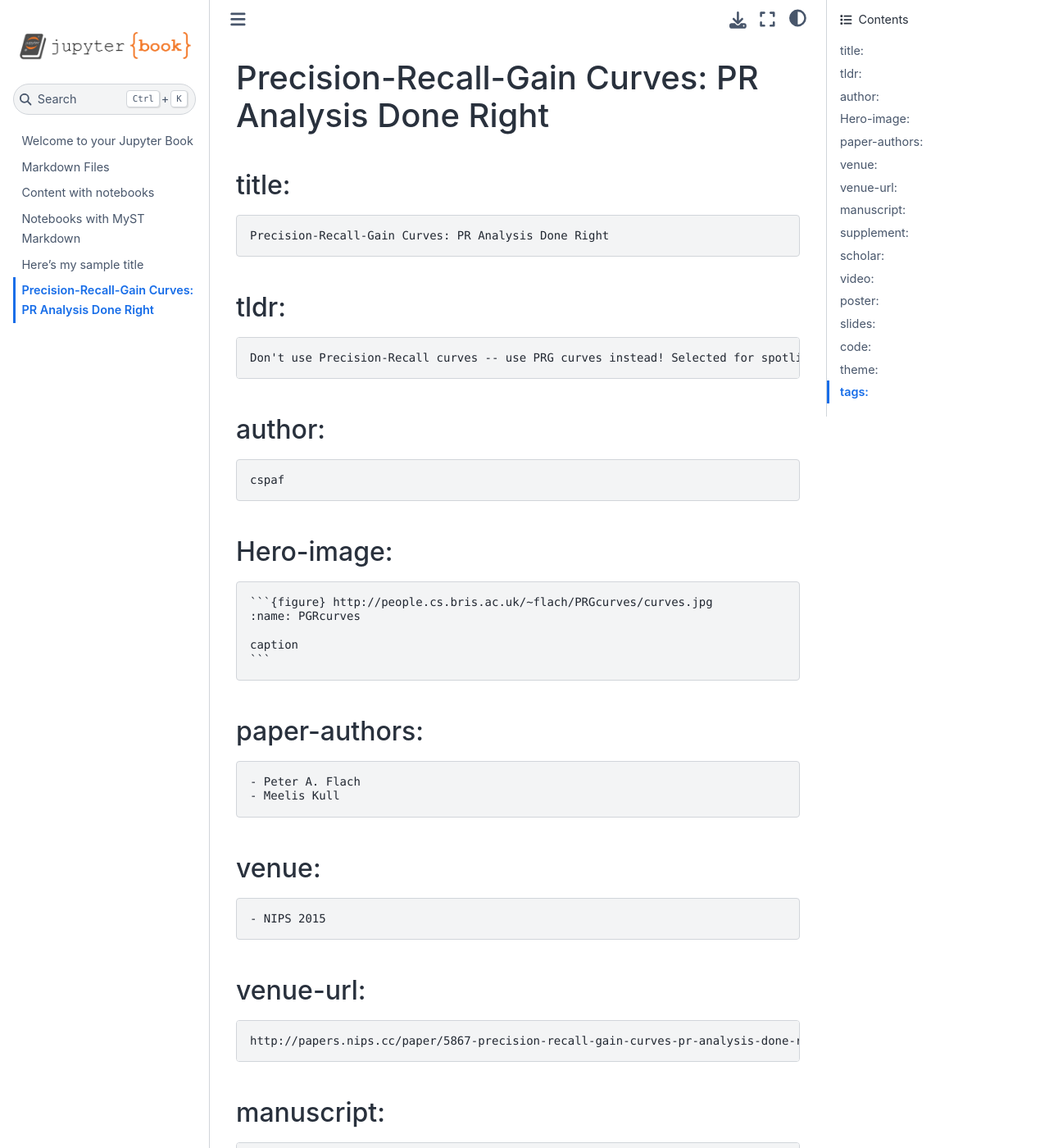
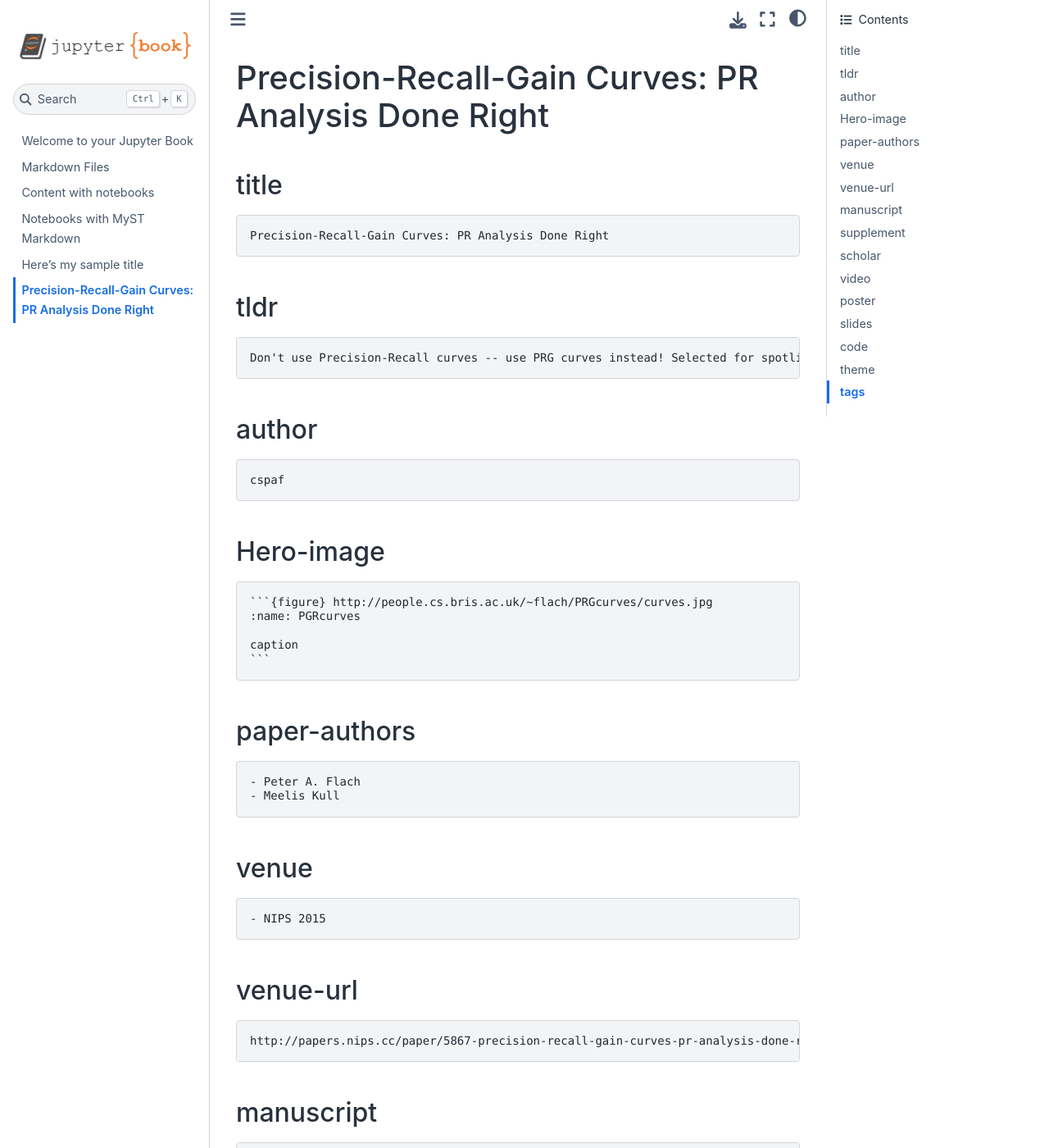
Before and after one commit to DelmiroDaladier/bundle_test, a Jupyter Book: the page built from post.md, in a window 1280 px wide and 1400 px high. Shown: the whole window at 82% size. Built offline with Jupyter Book 1.0.4 settings and Sphinx 7.4.7 and the Sphinx Book theme 1.1.4, drawn with Linux system fonts in a browser that asks for light colours; some of the changed text lies outside the part shown.

Commit message:
chagens post format

````diff
--- a/post.md
+++ b/post.md
@@ -1,45 +1,45 @@
 # Precision-Recall-Gain Curves: PR Analysis Done Right
 
-## title:
+## title
     Precision-Recall-Gain Curves: PR Analysis Done Right
-## tldr:
+## tldr
     Don't use Precision-Recall curves -- use PRG curves instead! Selected for spotlight presentation at NIPS'15, has clocked up 200+ citations on Google Scholar in six years, comes with code (Python/R/Matlab), video, poster and slides.
-## author:
+## author
     cspaf
-## Hero-image:
+## Hero-image
     ```{figure} http://people.cs.bris.ac.uk/~flach/PRGcurves/curves.jpg
     :name: PGRcurves
 
     caption
     ```
 
-## paper-authors:
+## paper-authors
     - Peter A. Flach
     - Meelis Kull
 
-## venue:
+## venue
     - NIPS 2015
-## venue-url:
+## venue-url
     http://papers.nips.cc/paper/5867-precision-recall-gain-curves-pr-analysis-done-right
 
-## manuscript:
+## manuscript
     https://research-information.bris.ac.uk/ws/portalfiles/portal/72164009/5867_precision_recall_gain_curves_pr_analysis_done_right.pdf
-## supplement:
+## supplement
     http://people.cs.bris.ac.uk/~flach/PRGcurves/PRcurves_supplementary.pdf
-## scholar:
+## scholar
     https://scholar.google.com/citations?user=o9ggd4sAAAAJ&hl=en#d=gs_md_cita-d&u=%2Fcitations%3Fview_op%3Dview_citation%26hl%3Den%26user%3Do9ggd4sAAAAJ%26cstart%3D20%26pagesize%3D80%26citation_for_view%3Do9ggd4sAAAAJ%3ARc-B-9qnGaUC%26tzom%3D-60
 
-## video:
+## video
     http://people.cs.bris.ac.uk/~flach/PRGcurves/259653_clipped.mp4
-## poster:
+## poster
     http://people.cs.bris.ac.uk/~flach/PRGcurves/2015_12_07_nips_prg_poster.pdf
-## slides:
+## slides
     http://people.cs.bris.ac.uk/~flach/PRGcurves/PRcurves_ISL.pdf
 
-## code:
+## code
     https://github.com/meeliskull/prg
 
-## theme:
+## theme
     ROC
-## tags:
+## tags
     Fscore Precision-Recall
````
